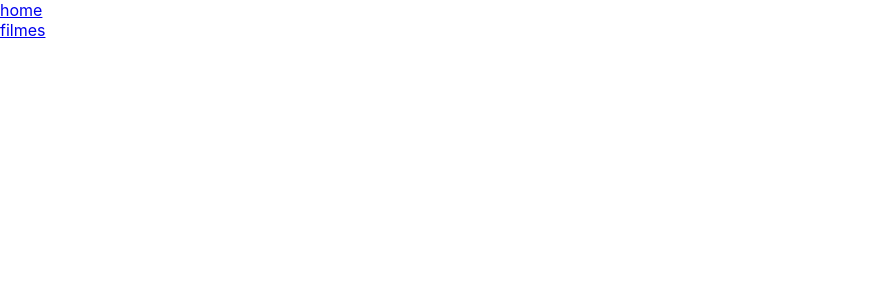
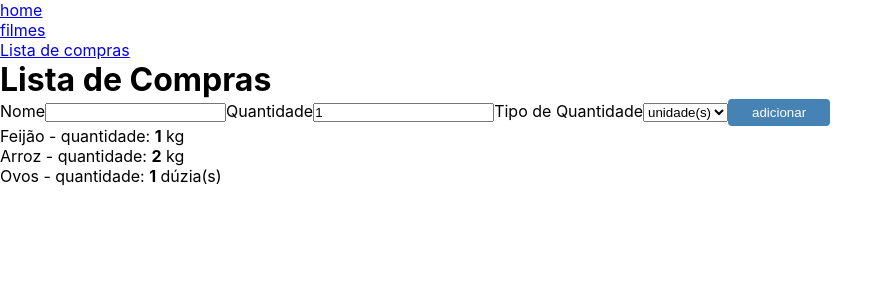
Before and after one commit to fkbral/supernova-react, a React (Vite) app in the folder 01_projeto-react/: page /shopping-cart in a window 1280 px wide. Before the commit this address had no page. Shown: the top 300 px of the page, without its empty margins (0-893 px from the left). Built offline with nearby package versions, Linux system fonts and the light colour scheme.

Commit message:
feat: aula 03 - mais conceitos do React Router Dom e useState

```diff
--- a/01_projeto-react/package.json
+++ b/01_projeto-react/package.json
@@ -11,11 +11,13 @@
     "react": "^18.0.0",
     "react-dom": "^18.0.0",
     "react-icons": "^4.4.0",
-    "react-router-dom": "6"
+    "react-router-dom": "6",
+    "uuid": "^8.3.2"
   },
   "devDependencies": {
     "@types/react": "^18.0.0",
     "@types/react-dom": "^18.0.0",
+    "@types/uuid": "^8.3.4",
     "@vitejs/plugin-react": "^1.3.0",
     "typescript": "^4.6.3",
     "vite": "^2.9.9"
--- a/01_projeto-react/src/App.tsx
+++ b/01_projeto-react/src/App.tsx
@@ -1,11 +1,9 @@
-import { AttendanceList } from './components/AttendanceList'
-import { Button } from './components/Button'
-import { UserProfile } from './components/UserProfile'
-import { BikeIcon, UserIcon } from './utils/icons'
 import { BrowserRouter, Routes, Route } from 'react-router-dom'
-import { Home } from './pages/Home'
+import { Home } from './pages/home'
 import { HeaderMenu } from './components/HeaderMenu'
-import Movies from './pages/Movies'
+import Movies from './pages/movies'
+import Movie from './pages/movies/[movie_id]'
+import ShoppingList from './pages/shopping-list'
 
 export function App() {
   return (
@@ -14,7 +12,18 @@ export function App() {
 
       <Routes>
         <Route path="/" element={<Home />} />
-        <Route path="/movies" element={<Movies />} />
+        <Route path="movies" element={<Movies />}>
+          {/* <Route
+            index
+            element={
+              <main>
+                <h1>404</h1>
+              </main>
+            }
+          /> */}
+          <Route path=":movieId" element={<Movie />} />
+        </Route>
+        <Route path="shopping-cart" element={<ShoppingList />} />
       </Routes>
     </BrowserRouter>
   )
--- a/01_projeto-react/src/components/Button/styles.css
+++ b/01_projeto-react/src/components/Button/styles.css
@@ -5,7 +5,7 @@
   color: #fff;
   border-radius: .4rem;
 
-  display: flex;
+  display: inline-flex;
   justify-content: center;
   align-items: center;
   gap: .4rem;
--- a/01_projeto-react/src/components/HeaderMenu/index.tsx
+++ b/01_projeto-react/src/components/HeaderMenu/index.tsx
@@ -7,8 +7,13 @@ export const HeaderMenu = () => {
         <li>
           <Link to="/">home</Link>
         </li>
+
         <li>
           <Link to="/movies">filmes</Link>
+        </li>
+
+        <li>
+          <Link to="/shopping-cart">Lista de compras</Link>
         </li>
       </ul>
     </nav>
--- /dev/null
+++ b/01_projeto-react/src/pages/Movies/[movie_id]/index.tsx
@@ -0,0 +1,16 @@
+import { useParams } from 'react-router-dom'
+
+const Movie = () => {
+  const params = useParams()
+  console.log(params.movieId)
+
+  return (
+    <>
+      <h1>Titulo do Filme - 2000</h1>
+      <h2>Descrição</h2>
+      <h3>Tempo de duração: 100m</h3>
+    </>
+  )
+}
+
+export default Movie
--- a/01_projeto-react/src/pages/Movies/index.tsx
+++ b/01_projeto-react/src/pages/Movies/index.tsx
@@ -1,7 +1,12 @@
+import { Link, Outlet } from 'react-router-dom'
+
 type Movie = {
   id: string
   title: string
   year: number
+  runtimeInMinutes?: number
+  genres?: string[]
+  description?: string
 }
 
 const Movies = () => {
@@ -10,6 +15,10 @@ const Movies = () => {
       id: 'c67abf26-41ae-48f6-bc5b-a84f92d1fdb0',
       title: 'Toy Story',
       year: 1995,
+      runtimeInMinutes: 81,
+      genres: ['infantil', 'Comédia'],
+      description:
+        'O aniversário do garoto Andy está chegando e seus brinquedos ficam nervosos, temendo que ele ganhe novos brinquedos que possam substituí-los. Liderados pelo caubói Woody, o brinquedo predileto de Andy, eles recebem Buzz Lightyear, o boneco de um patrulheiro espacial, que logo passa a receber mais atenção do garoto. Com ciúmes, Woody tenta ensiná-lo uma lição, mas Buzz cai pela janela. É o início da aventura do caubói, que precisa resgatar Buzz para limpar sua barra com os outros brinquedos.',
     },
     {
       id: '426e8fd6-f2a6-4536-b916-b99f9c28ddd8',
@@ -42,7 +51,7 @@ const Movies = () => {
       year: 2014,
     },
     {
-      id: '28cb0078-531b-4d32-a609-fa7a69cb28e6',
+      id: 'ee8e1d9a-4747-41cb-80d1-3cbc4007646a',
       title: 'Em Ritmo de Fuga',
       year: 2017,
     },
@@ -64,10 +73,13 @@ const Movies = () => {
       <ul>
         {movies.map(movie => (
           <li key={movie.id}>
-            <strong>{movie.title}</strong> - <span>{movie.year}</span>
+            <Link to={`${movie.id}`}>
+              <strong>{movie.title}</strong> - <span>{movie.year}</span>
+            </Link>
           </li>
         ))}
       </ul>
+      <Outlet />
     </>
   )
 }
--- /dev/null
+++ b/01_projeto-react/src/pages/shopping-list/index.tsx
@@ -0,0 +1,152 @@
+import { ShoppingItem } from '../../types/ShoppingList'
+import { v4 as uuid } from 'uuid'
+import { Button } from '../../components/Button'
+import { useState } from 'react'
+
+const ShoppingList = () => {
+  // const objetoHash = new Map()
+  // objetoHash.set('idade', 20)
+  // objetoHash.set('nome', 'fulano')
+
+  // console.log(objetoHash.get('nome'))
+  // console.log(objetoHash)
+
+  const amountTypeInPortuguese: Record<ShoppingItem['amountType'], string> = {
+    kg: 'kg',
+    dozen: 'dúzia(s)',
+    unity: 'unidade(s)',
+  }
+
+  const selectOptions: { label: string; value: ShoppingItem['amountType'] }[] =
+    [
+      {
+        label: 'kg',
+        value: 'kg',
+      },
+      {
+        label: 'dúzia(s)',
+        value: 'dozen',
+      },
+      {
+        label: 'unidade(s)',
+        value: 'unity',
+      },
+    ]
+
+  const initialShoppingList: ShoppingItem[] = [
+    {
+      name: 'Feijão',
+      amount: 1,
+      amountType: 'kg',
+      inCart: true,
+    },
+    {
+      name: 'Arroz',
+      amount: 2,
+      amountType: 'kg',
+    },
+    {
+      name: 'Ovos',
+      amount: 1,
+      amountType: 'dozen',
+    },
+  ]
+
+  const [shoppingList, setShoppingList] =
+    useState<ShoppingItem[]>(initialShoppingList)
+
+  // const shoppingList = initialShoppingList
+
+  const [itemName, setItemName] = useState('')
+  const [itemAmount, setItemAmount] = useState(1)
+  const [itemAmountType, setItemAmountType] =
+    useState<ShoppingItem['amountType']>('unity')
+
+  function handleAddShoppingItemToList(
+    event: React.FormEvent<HTMLFormElement>
+  ) {
+    event.preventDefault()
+
+    const newShoppingItem: ShoppingItem = {
+      name: itemName,
+      amount: itemAmount,
+      amountType: itemAmountType,
+    }
+
+    // errado: não está sinalizando ao react que devemos fazer re-render
+    // shoppingList.push(newShoppingItem)
+
+    setShoppingList(previousShoppingList => [
+      ...previousShoppingList,
+      newShoppingItem,
+    ])
+
+    // exemplo para manipulações mais complexas dentro do setState
+    // setShoppingList(previousShoppingList => {
+    //   const newShoppingList = [...previousShoppingList, newShoppingItem]
+    //   console.log(newShoppingList)
+    //   return newShoppingList
+    // })
+
+    setItemName('')
+  }
+
+  return (
+    <>
+      <h1>Lista de Compras</h1>
+
+      <form onSubmit={handleAddShoppingItemToList}>
+        <label htmlFor="shopping-item-name">Nome</label>
+        <input
+          type="text"
+          id="shopping-item-name"
+          value={itemName}
+          onChange={e => setItemName(e.target.value)}
+        />
+
+        <label htmlFor="shopping-item-amount">Quantidade</label>
+        <input
+          type="text"
+          id="shopping-item-amount"
+          value={itemAmount}
+          onChange={e => setItemAmount(parseFloat(e.target.value))}
+        />
+
+        <label htmlFor="shopping-item-amount-type">Tipo de Quantidade</label>
+        <select
+          id="shopping-item-amount-type"
+          value={itemAmountType}
+          onChange={e =>
+            setItemAmountType(e.target.value as ShoppingItem['amountType'])
+          }
+        >
+          {/* <option>Selecione uma opção</option> */}
+          {selectOptions.map(option => (
+            <option key={uuid()} value={option.value}>
+              {option.label}
+            </option>
+          ))}
+        </select>
+        <Button>adicionar</Button>
+      </form>
+
+      <ul>
+        {shoppingList.map(item => (
+          <li key={uuid()}>
+            <p>
+              <span>{item.name} - </span>
+              {item.amount && (
+                <>
+                  quantidade: <strong>{item.amount}</strong>{' '}
+                  <span>{amountTypeInPortuguese[item.amountType]}</span>{' '}
+                </>
+              )}
+            </p>
+          </li>
+        ))}
+      </ul>
+    </>
+  )
+}
+
+export default ShoppingList
--- /dev/null
+++ b/01_projeto-react/src/types/ShoppingList.ts
@@ -0,0 +1,6 @@
+export type ShoppingItem = {
+  name: string
+  amount: number
+  amountType: 'kg' | 'unity' | 'dozen'
+  inCart?: boolean
+}
```
Also changed, not shown: 1 other file (tests, documents, lock files or other folders).
